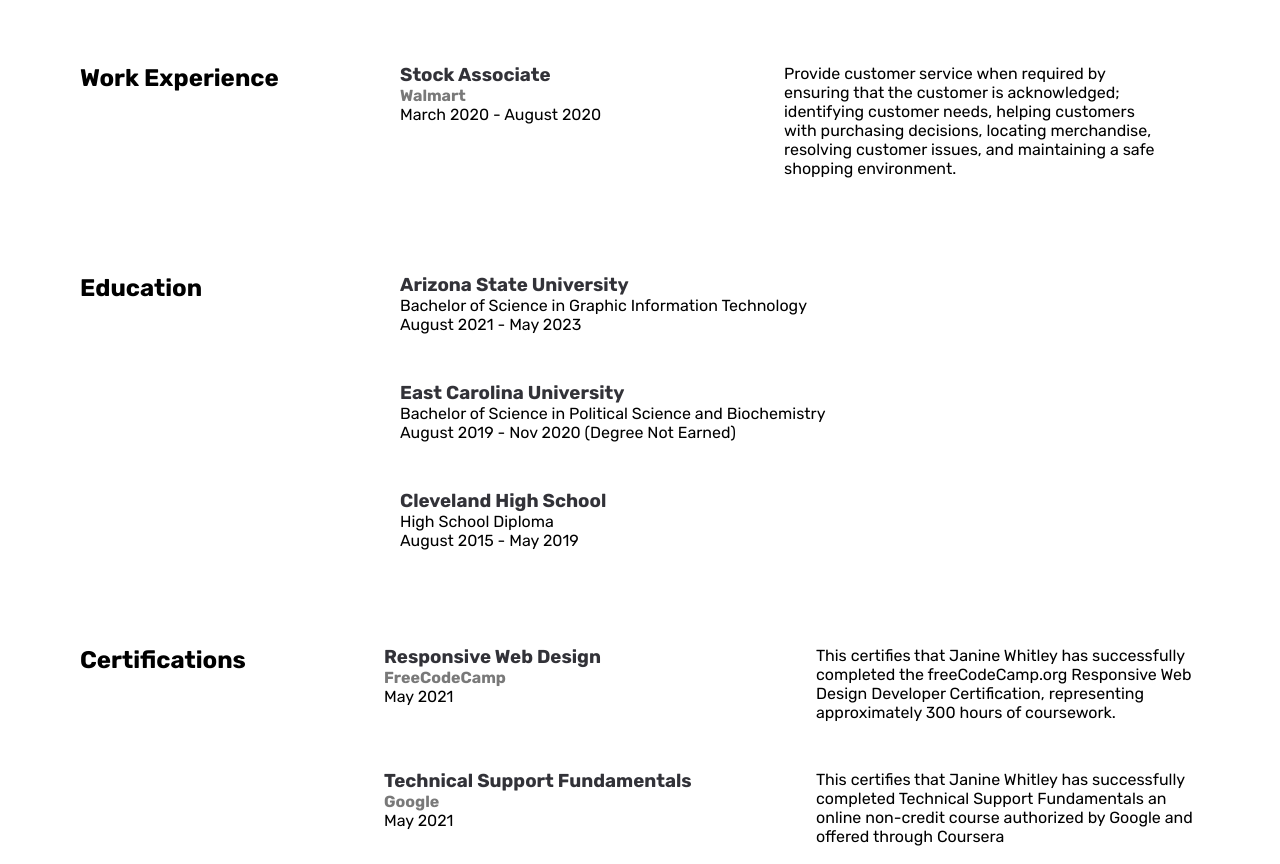
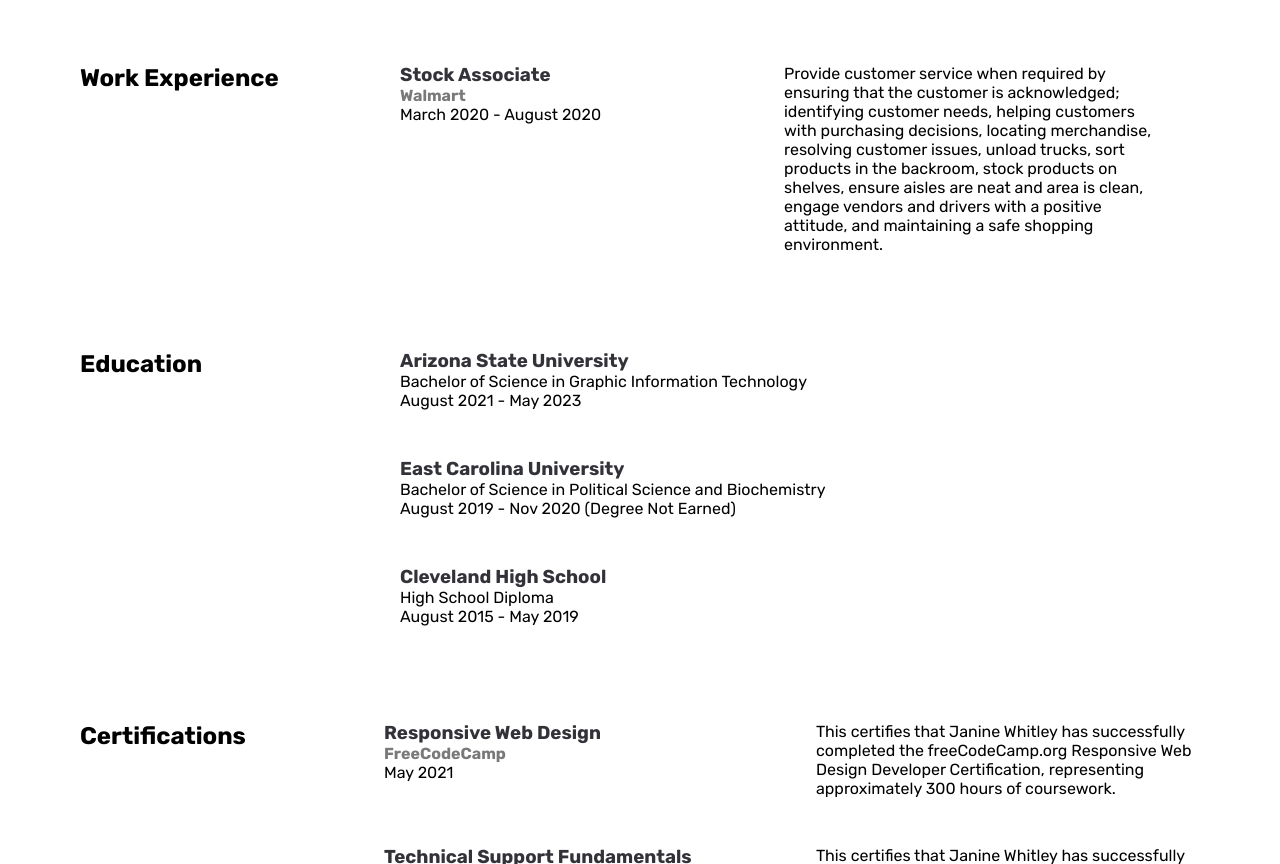
Before and after one commit to janinewhitley/janinewhitley.github.io, a plain HTML site: page index.html in a window 1280 px wide. Shown: the part 3420-4284 px from the top of the page. Drawn offline with Linux system fonts and the light colour scheme.

Commit message:
updated work experience

```diff
--- a/index.html
+++ b/index.html
@@ -122,7 +122,7 @@
           <p>March 2020 - August 2020</p>
         </div>
         <div class="experience-description">
-            <p>Provide customer service when required by ensuring that the customer is acknowledged; identifying customer needs, helping customers with purchasing decisions, locating merchandise, resolving customer issues, and maintaining a safe shopping environment.</p>
+            <p>Provide customer service when required by ensuring that the customer is acknowledged; identifying customer needs, helping customers with purchasing decisions, locating merchandise, resolving customer issues, unload trucks, sort products in the backroom, stock products on shelves, ensure aisles are neat and area is clean, engage vendors and drivers with a positive attitude, and maintaining a safe shopping environment.</p>
         </div>
       </div>
         </div>
```
